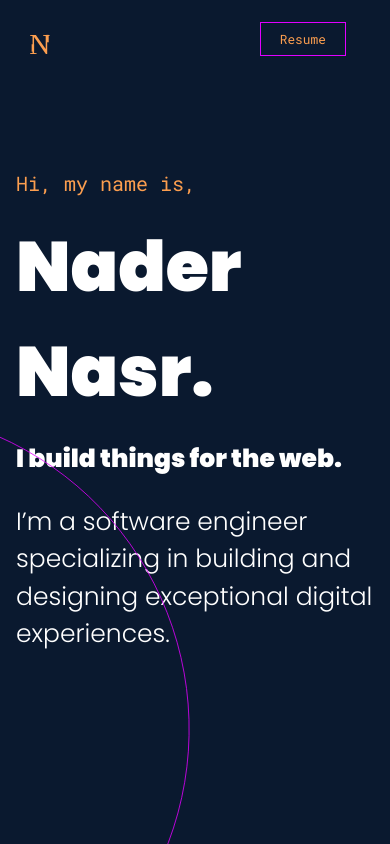
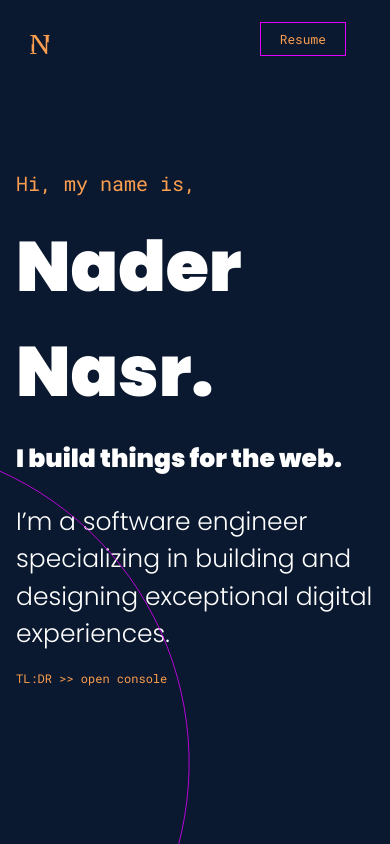
Before and after one commit to NaderNasr/PortfolioV2, a React (Create React App) app: page / in a window 390 px wide. Shown: the top 844 px of the page. Built offline with nearby package versions, Linux system fonts and the light colour scheme.

Commit message:
minor edit check if mobile

```diff
--- a/src/components/Hero/Hero.jsx
+++ b/src/components/Hero/Hero.jsx
@@ -3,8 +3,11 @@ import React from 'react';
 import './styles.css';
 import { motion } from 'framer-motion';
 import Circle from '../../assets/CircleHero.svg'
+import isMobile from 'is-mobile';
 
 const Hero = () => {
+
+
   return (
     <>
 
@@ -25,9 +28,16 @@ const Hero = () => {
               I’m a software engineer specializing in building
               and designing exceptional digital experiences.
             </p>
+            {isMobile() ?
+
+              <></>
+              :
+              <p className='text-pronunciation'>TL:DR {'>>'} open console</p>
+
+            }
           </motion.div>
         </div>
-        <img src={Circle} className='hero-circle'/>
+        <img src={Circle} className='hero-circle' alt='hero-circle'/>
       </div>
     </>
   )
```
